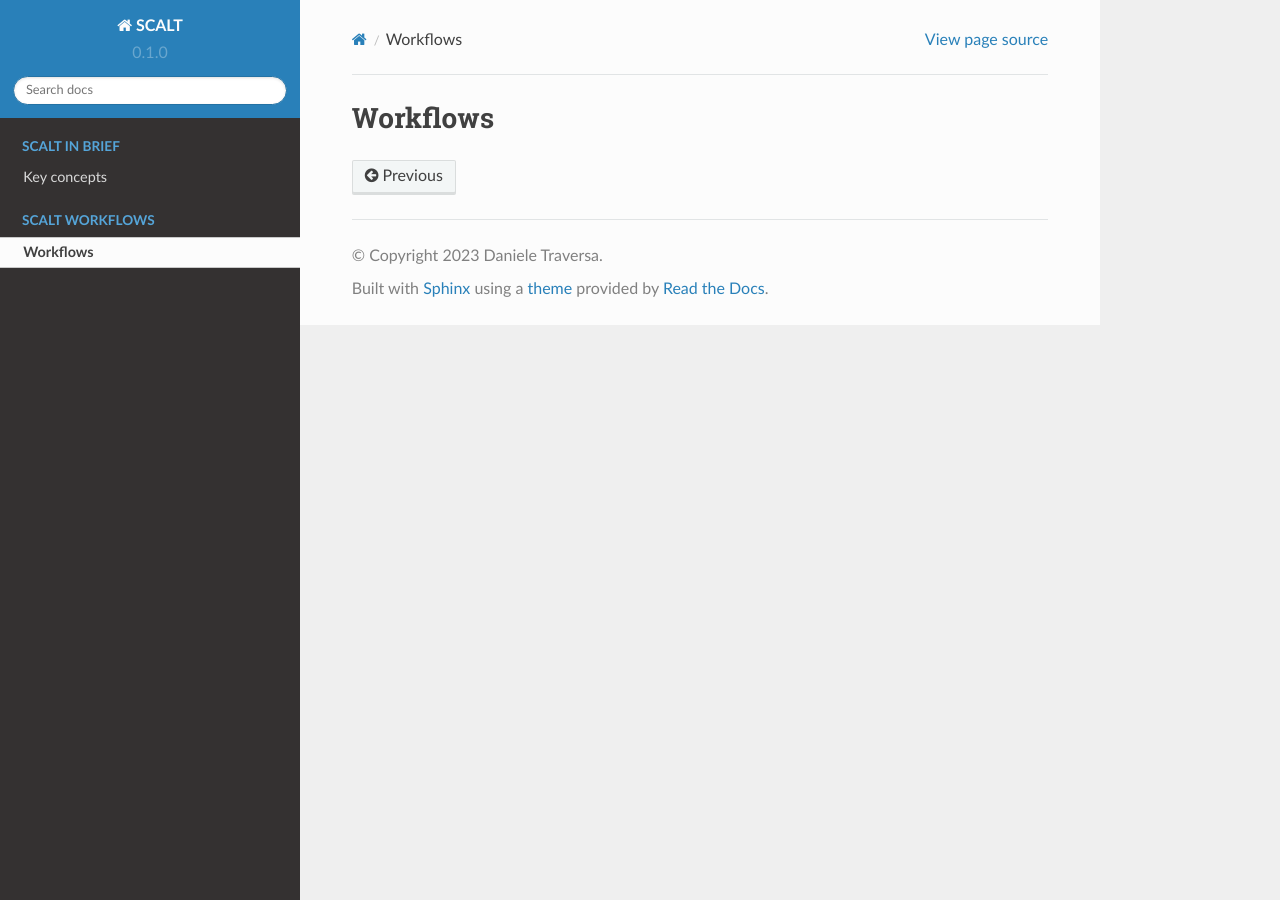
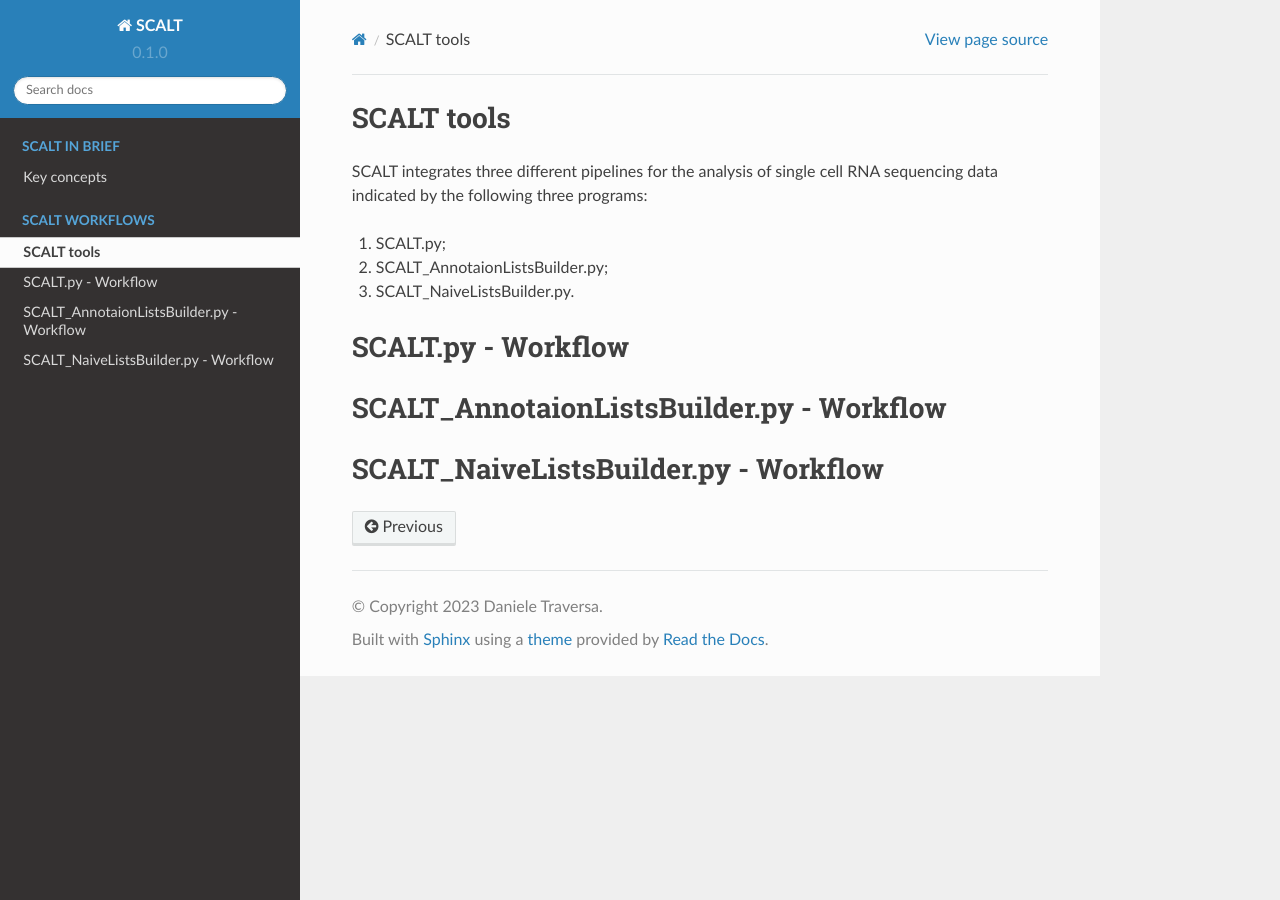
Before and after one commit to danitrave/CapitalCitiesGame, a Sphinx documentation site: the page built from docs/source/workflows.rst, in a window 1280 px wide. Built offline with Sphinx 7.4.7 and the Read the Docs theme 2.0.0, drawn with Linux system fonts in a browser that asks for light colours.

Commit message:
Update workflows.rst

```diff
--- a/docs/source/workflows.rst
+++ b/docs/source/workflows.rst
@@ -1,2 +1,18 @@
-Workflows
-=========
+SCALT tools
+===========
+
+SCALT integrates three different pipelines for the analysis of single cell RNA sequencing data indicated by the following three programs:
+
+1. SCALT.py;
+2. SCALT_AnnotaionListsBuilder.py;
+3. SCALT_NaiveListsBuilder.py.
+
+SCALT.py - Workflow
+===================
+
+
+SCALT_AnnotaionListsBuilder.py - Workflow
+=========================================
+
+SCALT_NaiveListsBuilder.py - Workflow
+=====================================
```
